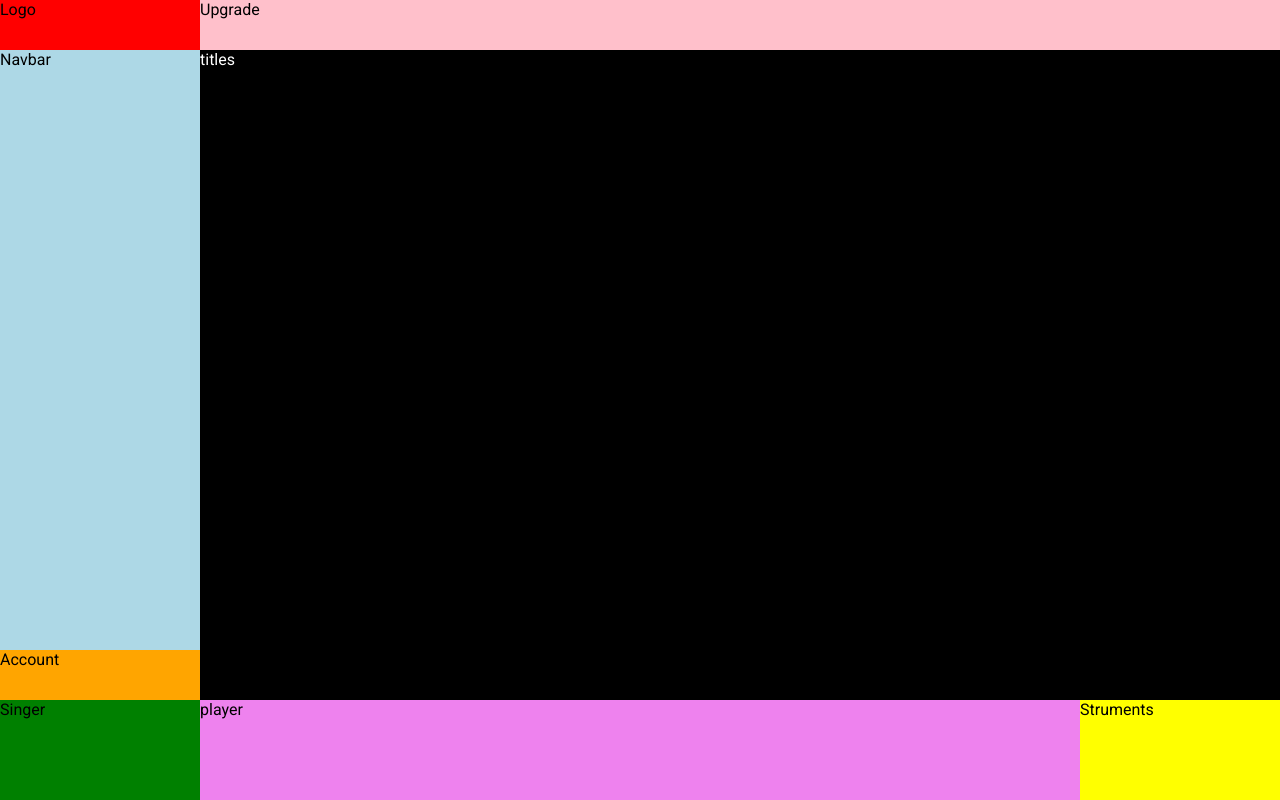
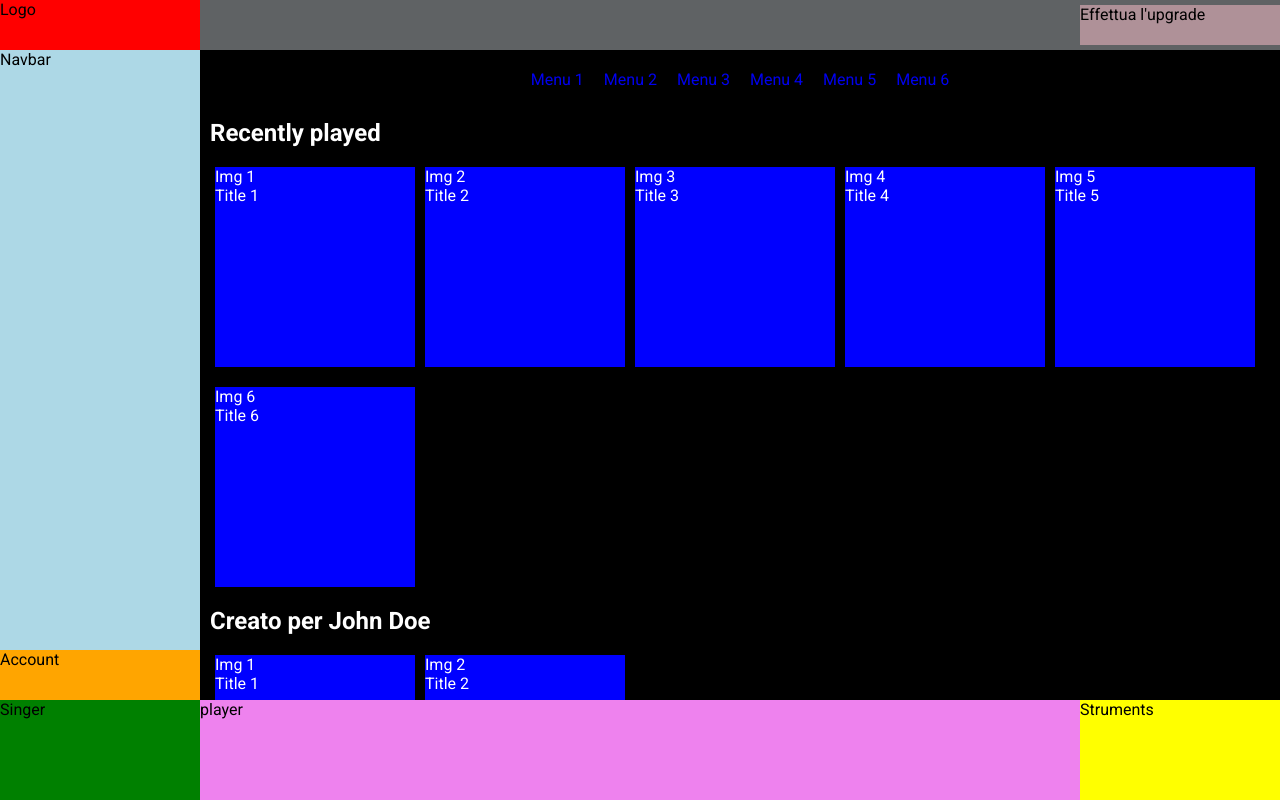
Before and after one commit to SantosIvanAlvaChavez/html-css-spotifyweb, a plain HTML site: page index.html in a window 1280 px wide. Drawn offline with Linux system fonts and the light colour scheme.

Commit message:
Spotify-web fixes

```diff
--- a/css/style.css
+++ b/css/style.css
@@ -7,6 +7,13 @@
 
 body {
   font-family: 'Roboto', sans-serif;
+}
+
+.scroll-menu .list {
+  width: 200px;
+  height: 200px;
+  background: blue;
+  margin: 10px 5px;
 }
 
 /* APP */
@@ -52,21 +59,73 @@ body {
 
 /* CONTENT */
 .main-content .content {
-  background-color: pink;
-  display: flex;
-  flex-direction: column;
+  position: relative;
   flex-grow: 1;
 }
 
 .main-content .content .top-content {
-  background: rgba(189, 195, 199, 1 .5);
-  flex-basis: 50px;
+  background: rgba(189, 195, 199, .5);
+  display: flex;
+  justify-content: flex-end;
+  align-items: center;
+  position: absolute;
+  top: 0;
+  left: 0;
+  width: 100%;
+  height: 50px;
+  z-index: 1;
+}
+
+.content .top-content .content-box {
+  background-color: rgba(255, 192, 203, .5);
+  width: 200px;
+  height: 40px;
 }
 
 .main-content .content .scrollable {
   background-color: black;
-  flex-grow: 1;
   color: white;
+  position: absolute;
+  top: 0;
+  left: 0;
+  width: 100%;
+  height: 100%;
+  overflow-y: auto;
+  padding: 50px 10px;
+  display: flex;
+  flex-direction: column;
+}
+
+.content .scrollable .menu {
+  margin: 20px 25px;
+}
+
+.content .scrollable .menu ul {
+  list-style: none;
+  display: flex;
+  justify-content: center;
+  flex-wrap: wrap;
+}
+.content .scrollable .menu ul li {
+  margin: 0 10px;
+}
+
+.content .scrollable .menu ul li a {
+  text-decoration: none;
+}
+
+.content .scroll-menu h2 {
+  margin: 10px 0;
+}
+
+.content .scroll-menu .list-scroll1,
+.content .scroll-menu .list-scroll2,
+.content .scroll-menu .list-scroll3 {
+  display: flex;
+}
+
+.content .scroll-menu .list-scroll1 {
+  flex-wrap: wrap;
 }
 
 /* FOOTER */
--- a/index.html
+++ b/index.html
@@ -32,12 +32,134 @@
         <!-- Content -->
         <div class="content">
           <div class="top-content">
-            Upgrade
+            <div class="content-box">
+                Effettua l'upgrade
+            </div>
           </div>
 
           <div class="scrollable">
-            <div class="tittle">
-              titles
+            <div class="menu">
+              <ul>
+                <li>
+                  <a href="#">Menu 1</a>
+                </li>
+                <li>
+                  <a href="#">Menu 2</a>
+                </li>
+                <li>
+                  <a href="#">Menu 3</a>
+                </li>
+                <li>
+                  <a href="#">Menu 4</a>
+                </li>
+                <li>
+                  <a href="#">Menu 5</a>
+                </li>
+                <li>
+                  <a href="#">Menu 6</a>
+                </li>
+              </ul>
+            </div>
+
+            <div class="scroll-menu">
+              <h2>Recently played</h2>
+              <div class="list-scroll1">
+                <div class="list">
+                  <div class="img">
+                    Img 1
+                  </div>
+                  <div class="title">
+                    Title 1
+                  </div>
+                </div>
+
+                <div class="list">
+                  <div class="img">
+                    Img 2
+                  </div>
+                  <div class="title">
+                    Title 2
+                  </div>
+                </div>
+
+                <div class="list">
+                  <div class="img">
+                    Img 3
+                  </div>
+                  <div class="title">
+                    Title 3
+                  </div>
+                </div>
+
+                <div class="list">
+                  <div class="img">
+                    Img 4
+                  </div>
+                  <div class="title">
+                    Title 4
+                  </div>
+                </div>
+
+                <div class="list">
+                  <div class="img">
+                    Img 5
+                  </div>
+                  <div class="title">
+                    Title 5
+                  </div>
+                </div>
+
+                <div class="list">
+                  <div class="img">
+                    Img 6
+                  </div>
+                  <div class="title">
+                    Title 6
+                  </div>
+                </div>
+              </div>
+
+              <h2>Creato per John Doe</h2>
+              <div class="list-scroll2">
+                <div class="list">
+                  <div class="img">
+                    Img 1
+                  </div>
+                  <div class="title">
+                    Title 1
+                  </div>
+                </div>
+
+                <div class="list">
+                  <div class="img">
+                    Img 2
+                  </div>
+                  <div class="title">
+                    Title 2
+                  </div>
+                </div>
+              </div>
+
+              <h2>Artisti piu popolari</h2>
+              <div class="list-scroll3">
+                <div class="list">
+                  <div class="img">
+                    Img 1
+                  </div>
+                  <div class="title">
+                    Title 1
+                  </div>
+                </div>
+
+                <div class="list">
+                  <div class="img">
+                    Img 2
+                  </div>
+                  <div class="title">
+                    Title 2
+                  </div>
+                </div>
+              </div>
             </div>
           </div>
 
```
